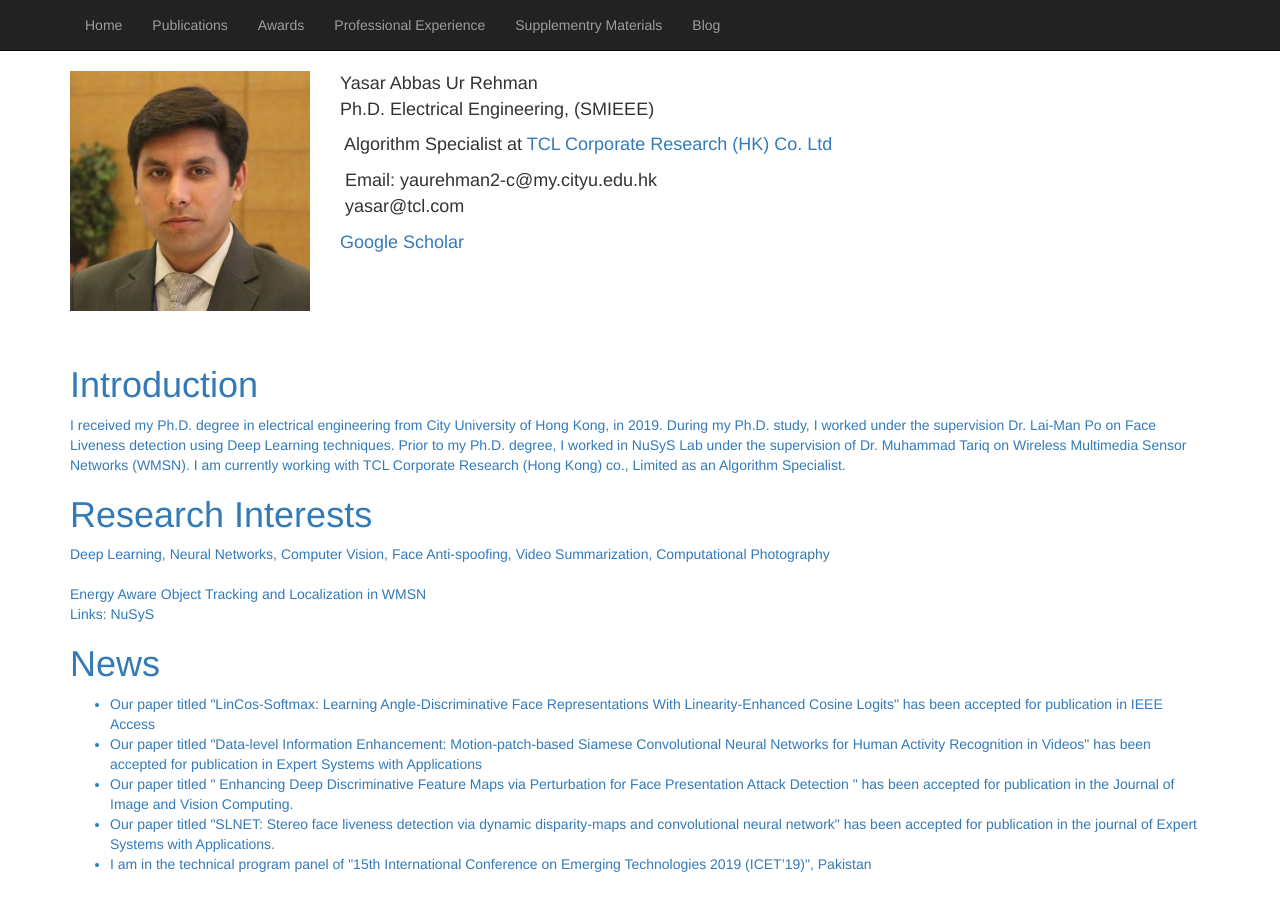
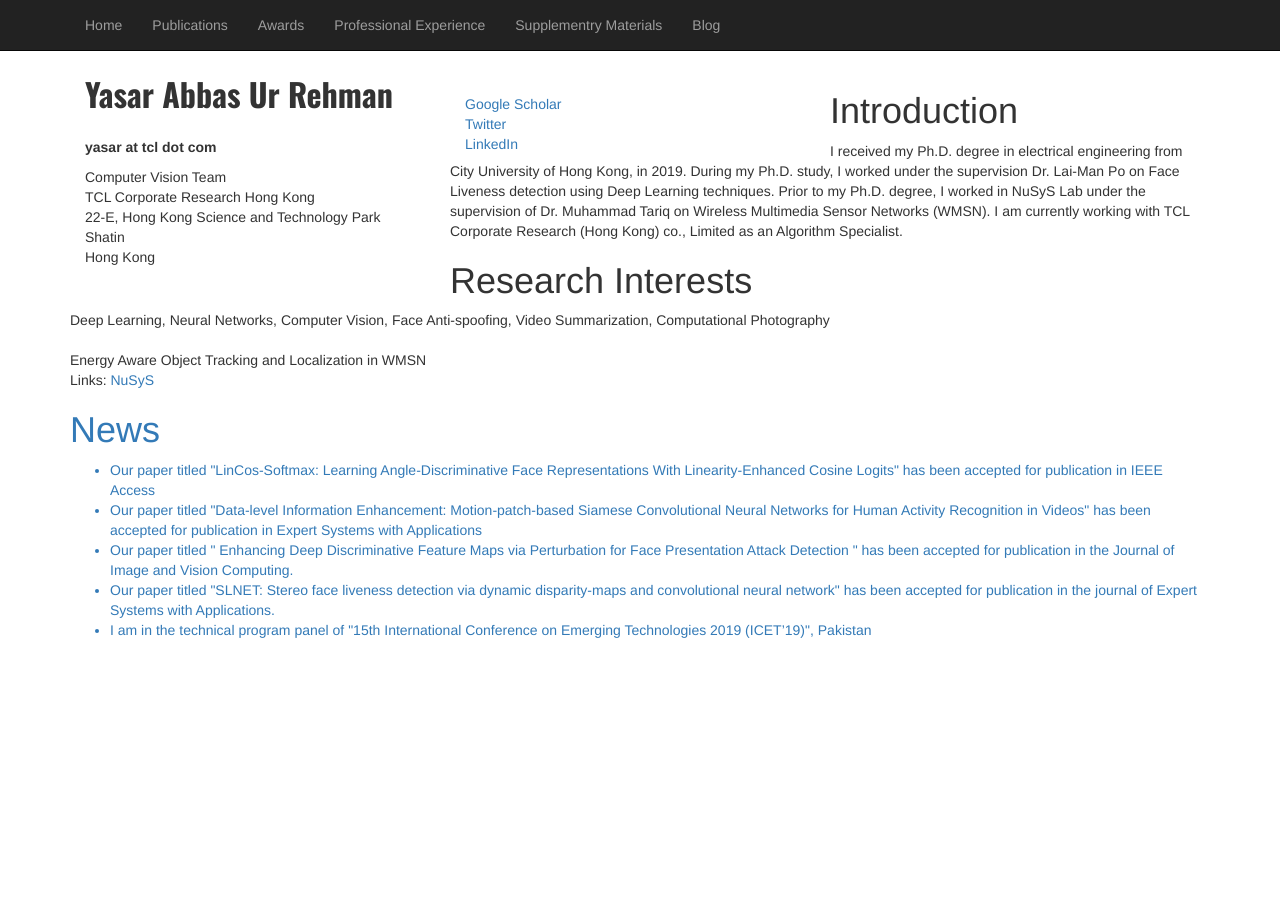
Before and after one commit to yasar-rehman/yasar, a Jekyll site: the page built from index.html, in a window 1280 px wide. Built offline with Jekyll 4.4.1, drawn with Linux system fonts in a browser that asks for light colours.

Commit message:
Update index.html

```diff
--- a/index.html
+++ b/index.html
@@ -3,32 +3,22 @@ layout: default
 title: yasar
 ---
 
+  <div class="col-md-4">
+                <div style="font-family: 'Oswald', sans-serif; font-size: 32px;"><b>Yasar Abbas Ur Rehman</b></div><br>
+                <p><b>yasar at tcl dot com</b><br>
+                <p>Computer Vision Team<br>
+                TCL Corporate Research Hong Kong<br>
+                22-E, Hong Kong Science and Technology Park<br>
+                Shatin<br>
+                Hong Kong<br>
+                </p>
+            </div>
+<div class="col-md-4" style="margin-top:2%">
+              <dd><a href="https://scholar.google.com/citations?user=hDKFeWEAAAAJ&hl=en">Google Scholar</a></dd>
+              <dd><a href="#">Twitter</a></dd>
+              <dd><a href="#">LinkedIn</a></dd>
+            </div>
 
-<div class="address_section">
-	<body>
-
-	<img align="left" src="./images/my_profile.jpg" alt="hi" width="240" height="240">
-
-	<p> <font size="+1"> &nbsp;&nbsp;&nbsp;&nbsp;&nbsp;&nbsp;Yasar Abbas Ur Rehman </font>
-	<br> <font size="+1">&nbsp;&nbsp;&nbsp;&nbsp;&nbsp;&nbsp;Ph.D. Electrical Engineering, (SMIEEE) </font></p>
-	<p> <font size="+1"> &nbsp;&nbsp;&nbsp;&nbsp;&nbsp;&nbsp; Algorithm Specialist at  <a href = "http://tclrd.com.hk/">TCL Corporate Research (HK) Co. Ltd </a> </font> </p>
-	<p> <font size="+1"> &nbsp;&nbsp;&nbsp;&nbsp;&nbsp;&nbsp; Email: yaurehman2-c@my.cityu.edu.hk
-	<br> &nbsp;&nbsp;&nbsp;&nbsp;&nbsp;&nbsp; yasar@tcl.com
-	</font></p>
-
-	<p><font size="+1"> &nbsp;&nbsp;&nbsp;&nbsp;&nbsp;&nbsp;<a href="https://scholar.google.com/citations?user=hDKFeWEAAAAJ&hl=en">Google Scholar<a/>
-	</font></p>
-
-	<p>
-		<br>
-		<br>
-		<br>
-		<br>
-	</p>
-	</body>
-
-
-</div>
 
 <div class="welcome_section">
 	<body>
```
